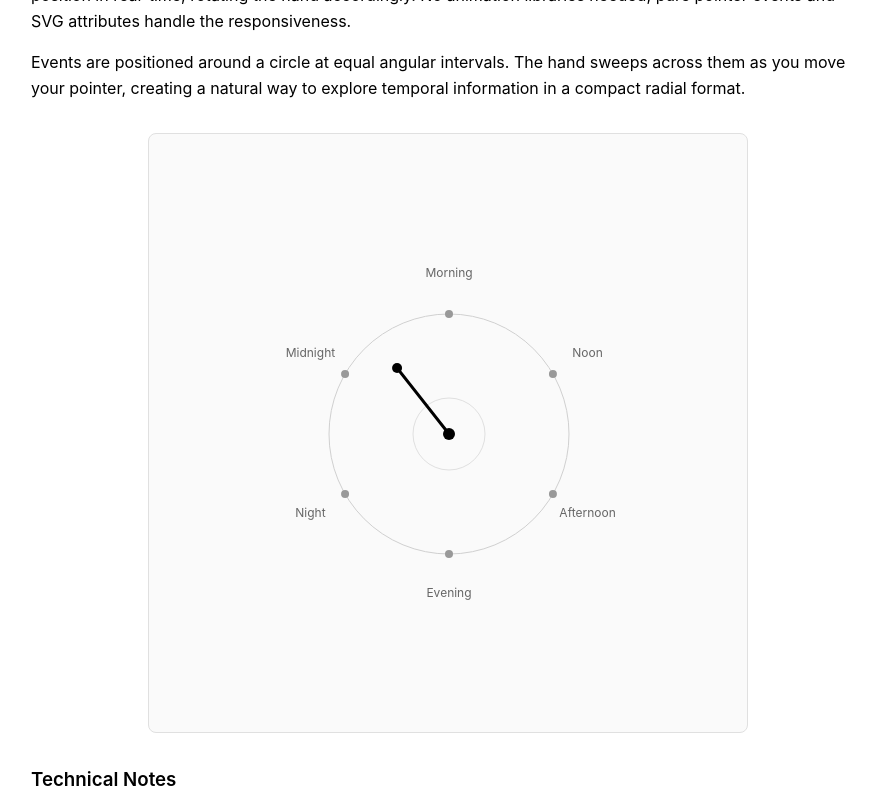
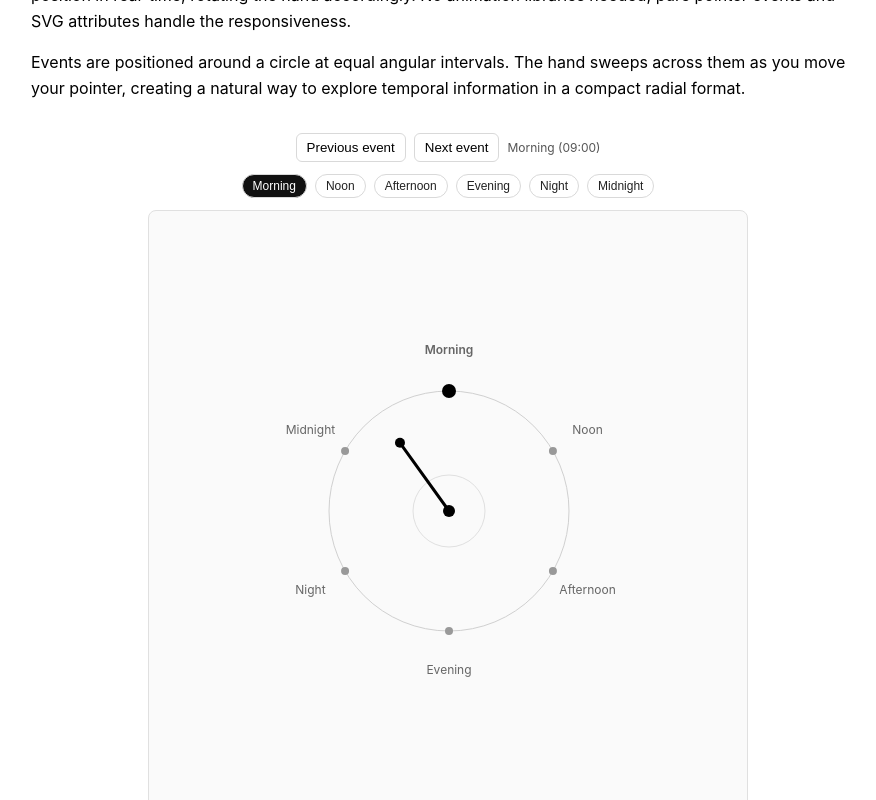
Before and after one commit to AbhinanditS/interactions, a Next.js app: page /prototypes/radial-timeline in a window 1280 px wide. Shown: the part 380-1180 px from the top of the page, without its empty margins (192-1068 px from the left). Built offline with nearby package versions, Linux system fonts and the light colour scheme.

Commit message:
Improve prototype accessibility for controls and keyboard navigation

```diff
--- a/app/prototypes/radial-timeline/Prototype.tsx
+++ b/app/prototypes/radial-timeline/Prototype.tsx
@@ -18,13 +18,22 @@ const events: TimelineEvent[] = [
   { time: "00:00", label: "Midnight" },
 ];
 
+const eventAngleAt = (index: number) =>
+  (index / events.length) * Math.PI * 2 - Math.PI / 2;
+
 export function Prototype() {
   const svgRef = useRef<SVGSVGElement>(null);
   const [handAngle, setHandAngle] = useState(0);
-  const [dimensions, setDimensions] = useState({ width: 600, height: 600 });
+  const [selectedEventIndex, setSelectedEventIndex] = useState(0);
+  const [isKeyboardMode, setIsKeyboardMode] = useState(false);
+  const [dimensions] = useState({ width: 600, height: 600 });
   const { pointer, getRelativePosition } = usePointer();
 
   useEffect(() => {
+    if (isKeyboardMode) {
+      return;
+    }
+
     const updateHandAngle = () => {
       if (!svgRef.current) return;
 
@@ -37,24 +46,153 @@ export function Prototype() {
     };
 
     updateHandAngle();
-  }, [pointer, dimensions, getRelativePosition]);
+  }, [pointer, dimensions, getRelativePosition, isKeyboardMode]);
+
+  useEffect(() => {
+    if (!isKeyboardMode) {
+      return;
+    }
+
+    setHandAngle(eventAngleAt(selectedEventIndex));
+  }, [selectedEventIndex, isKeyboardMode]);
 
   const centerX = dimensions.width / 2;
   const centerY = dimensions.height / 2;
   const radius = 120;
   const labelRadius = 160;
+  const selectedEvent = events[selectedEventIndex];
+
+  const stepEvent = (delta: number) => {
+    setIsKeyboardMode(true);
+    setSelectedEventIndex((prev) => {
+      const next = (prev + delta + events.length) % events.length;
+      return next;
+    });
+  };
+
+  const selectEvent = (index: number) => {
+    setIsKeyboardMode(true);
+    setSelectedEventIndex(index);
+  };
 
   return (
     <div style={{ display: "flex", justifyContent: "center", width: "100%" }}>
+      <div
+        style={{ display: "flex", flexDirection: "column", alignItems: "center", gap: 12 }}
+        onKeyDown={(event) => {
+          if (event.key === "ArrowRight") {
+            event.preventDefault();
+            stepEvent(1);
+            return;
+          }
+
+          if (event.key === "ArrowLeft") {
+            event.preventDefault();
+            stepEvent(-1);
+            return;
+          }
+
+          if (event.key === "Escape") {
+            setIsKeyboardMode(false);
+          }
+        }}
+      >
+        <div
+          style={{ display: "flex", alignItems: "center", gap: 8, flexWrap: "wrap", justifyContent: "center" }}
+        >
+          <button
+            type="button"
+            onClick={() => stepEvent(-1)}
+            style={{
+              border: "1px solid #d9d9d9",
+              borderRadius: 6,
+              background: "#fff",
+              padding: "6px 10px",
+              cursor: "pointer",
+            }}
+          >
+            Previous event
+          </button>
+          <button
+            type="button"
+            onClick={() => stepEvent(1)}
+            style={{
+              border: "1px solid #d9d9d9",
+              borderRadius: 6,
+              background: "#fff",
+              padding: "6px 10px",
+              cursor: "pointer",
+            }}
+          >
+            Next event
+          </button>
+          <span aria-live="polite" style={{ fontSize: 12, color: "#555" }}>
+            {selectedEvent.label} ({selectedEvent.time})
+          </span>
+        </div>
+
+        <div
+          role="radiogroup"
+          aria-label="Timeline events"
+          style={{ display: "flex", gap: 8, flexWrap: "wrap", justifyContent: "center" }}
+        >
+          {events.map((event, index) => (
+            <button
+              key={event.time}
+              type="button"
+              role="radio"
+              aria-checked={selectedEventIndex === index}
+              onClick={() => selectEvent(index)}
+              style={{
+                border: "1px solid #d9d9d9",
+                borderRadius: 999,
+                background: selectedEventIndex === index ? "#111" : "#fff",
+                color: selectedEventIndex === index ? "#fff" : "#222",
+                padding: "4px 10px",
+                cursor: "pointer",
+                fontSize: 12,
+              }}
+            >
+              {event.label}
+            </button>
+          ))}
+        </div>
+
+        <p
+          id="radial-timeline-description"
+          style={{
+            position: "absolute",
+            width: 1,
+            height: 1,
+            padding: 0,
+            margin: -1,
+            overflow: "hidden",
+            clip: "rect(0, 0, 0, 0)",
+            whiteSpace: "nowrap",
+            border: 0,
+          }}
+        >
+          Radial timeline with six events arranged in a circle. Use the previous and next
+          controls or left and right arrow keys to move between events.
+        </p>
+
         <svg
           ref={svgRef}
           width={dimensions.width}
           height={dimensions.height}
+          role="img"
+          aria-label="Radial timeline"
+          aria-describedby="radial-timeline-description"
           style={{
             border: "1px solid #e0e0e0",
             borderRadius: "8px",
             background: "#fafafa",
-          cursor: "crosshair",
+            cursor: isKeyboardMode ? "default" : "crosshair",
+          }}
+          onPointerMove={() => {
+            if (isKeyboardMode) {
+              setIsKeyboardMode(false);
+            }
           }}
         >
           {/* Outer circle */}
@@ -79,8 +217,7 @@ export function Prototype() {
 
           {/* Events on timeline */}
           {events.map((event, index) => {
-          const eventAngle =
-            (index / events.length) * Math.PI * 2 - Math.PI / 2;
+            const eventAngle = eventAngleAt(index);
             const pos = polarToCartesian(radius, eventAngle, centerX, centerY);
             const labelPos = polarToCartesian(
               labelRadius,
@@ -92,7 +229,12 @@ export function Prototype() {
             return (
               <g key={event.time}>
                 {/* Event marker */}
-              <circle cx={pos.x} cy={pos.y} r="4" fill="#999" />
+                <circle
+                  cx={pos.x}
+                  cy={pos.y}
+                  r={selectedEventIndex === index ? "7" : "4"}
+                  fill={selectedEventIndex === index ? "#000" : "#999"}
+                />
 
                 {/* Event label */}
                 <text
@@ -104,6 +246,7 @@ export function Prototype() {
                     fontSize: "12px",
                     fill: "#666",
                     pointerEvents: "none",
+                    fontWeight: selectedEventIndex === index ? 600 : 400,
                   }}
                 >
                   {event.label}
@@ -135,5 +278,6 @@ export function Prototype() {
           />
         </svg>
       </div>
+    </div>
   );
 }
```
Also changed, not shown: app/prototypes/run/Prototype.tsx (+131 -31 lines), app/prototypes/streaming-text/Prototype.tsx (+23 -4 lines). Lines whose indentation alone changed are shown as unchanged.
